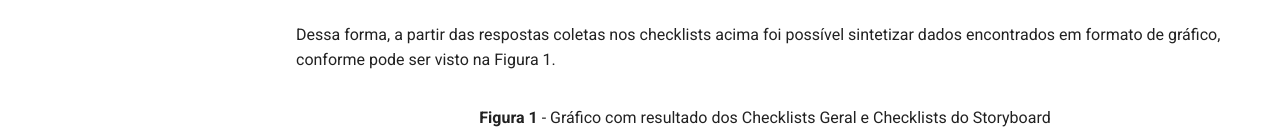
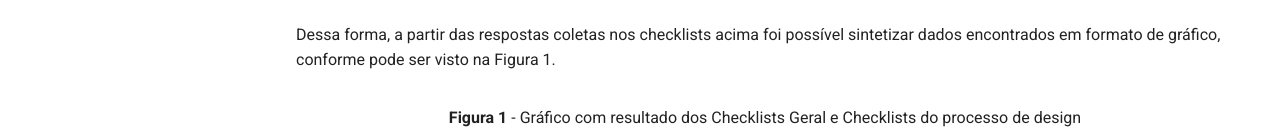
Before and after one commit to Interacao-Humano-Computador/2023.2-OnlineJudge, an MkDocs documentation site: the page built from docs/verificacao/grupo_8/etapa_1/verificacao-processo-design.md, in a window 1280 px wide and 900 px high, scrolled down 2096 px, cut to the strip 0-294 px from the top of the window. Shown: the part 152-291 px from the top of the strip. Built offline with MkDocs 1.6.1 and Material for MkDocs 9.7.7, drawn with Linux system fonts in a browser that asks for light colours.

Commit message:
verificacao etapa 1

```diff
--- a/docs/verificacao/grupo_8/etapa_1/verificacao-processo-design.md
+++ b/docs/verificacao/grupo_8/etapa_1/verificacao-processo-design.md
@@ -85,7 +85,7 @@ Houve uma falta de cuidado no detalhamento da escolha e nos argumentos que suste
 Dessa forma, a partir das respostas coletas nos checklists acima foi possível sintetizar dados encontrados em formato de gráfico, conforme pode ser visto na Figura 1.
 
 <figure markdown>
-<font size="3"><p style="text-align: center"><b>Figura 1</b> - Gráfico com resultado dos Checklists Geral e Checklists do Storyboard</p></font>
+<font size="3"><p style="text-align: center"><b>Figura 1</b> - Gráfico com resultado dos Checklists Geral e Checklists do processo de design</p></font>
 <iframe style="border:3px solid red" width="648" height="401" seamless frameborder="0" scrolling="no" src="https://docs.google.com/spreadsheets/d/e/2PACX-1vTrZai6xbbMG_IRv17BaNeIqyRLuWrZVV6s03eZS4s5TwRo9UFR5GNPlKZ3EB0ofAqQnT0fRX8zoGph/pubchart?oid=796477061&format=interactive"></iframe><figcaption><font size="3">Fonte: Eric Camargo, 2023.</font></figcaption>
 </figure>
 
```
Also changed, not shown: docs/verificacao/grupo_8/etapa_1/verificacao-cronograma.md (+1 -1 lines), docs/verificacao/grupo_8/etapa_1/verificacao-ferramentas.md (+1 -1 lines), docs/verificacao/grupo_8/etapa_1/verificacao-site-escolhido.md (+1 -1 lines).
